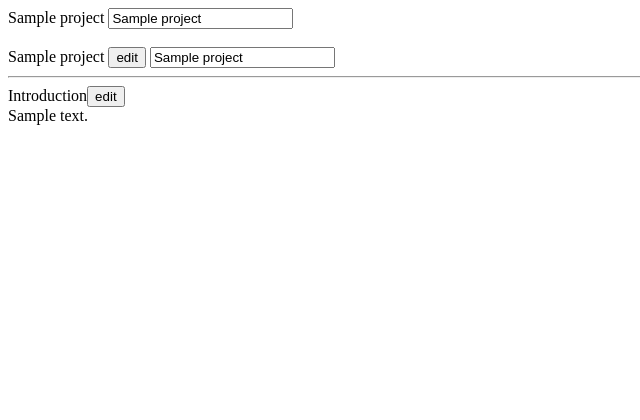
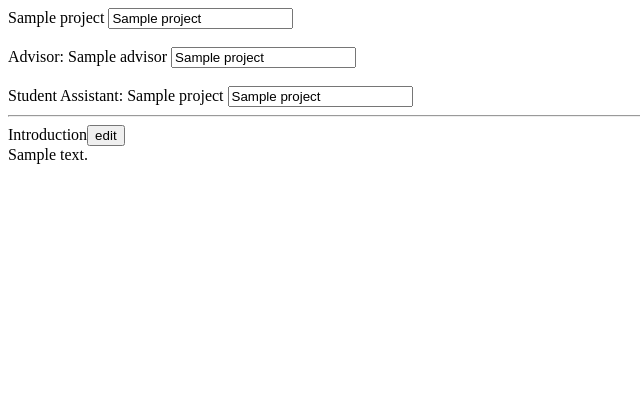
Before and after one commit to unodatasciences/project_management, a Django app: template professor_access/templates/professor_access/detail.html in a window 1280 px wide. Shown: the top 420 px of the page, without its empty margins (0-640 px from the left). Run offline with Django 3.2, Linux system fonts and the light colour scheme; the template is opened without the code that fills it: most values are stand-ins (such as "Sample title", 1, 10 or a date in 2020); some libraries are stand-ins or nearby versions.

Commit message:
update advisor and sa format

```diff
--- a/professor_access/templates/professor_access/detail.html
+++ b/professor_access/templates/professor_access/detail.html
@@ -48,6 +48,10 @@
 	.ql-container{
 		height: 50vh;
 	}
+	.advisor_assistant{
+		font-size:20;
+		font-weight:bold;
+	}
 </style>
 
 <div class="detail_content">
@@ -64,8 +68,18 @@
 		<span >{{project.name}}</span>
 		<span class="input"><input type="text" name="name" value="{{project.name}}"></span><br />
 	</div>
+	<!--<div class="student_name">
+		<br /><span>{{project.student_name}} <button type="button" class="edit">edit</button></span>
+		<span class="input"><input type="text" name="student_name" value="{{project.student_name}}"></span>
+	</div>-->
 	<div class="student_name">
-		<br /><span>{{project.student_name}} <button type="button" class="edit">edit</button></span>
+		<br /><span class="advisor_assistant">Advisor: </span>
+				<span>{{ project.advisor }}</span>
+		<span class="input"><input type="text" name="student_name" value="{{project.student_name}}"></span>
+	</div>
+	<div class="student_name">
+		<br /><span class="advisor_assistant">Student Assistant: </span>
+		<span>{{project.student_name}}</span>
 		<span class="input"><input type="text" name="student_name" value="{{project.student_name}}"></span>
 	</div>
 	<hr />
```
Also changed, not shown: workflow/templates/base.html (+5 -2 lines).
